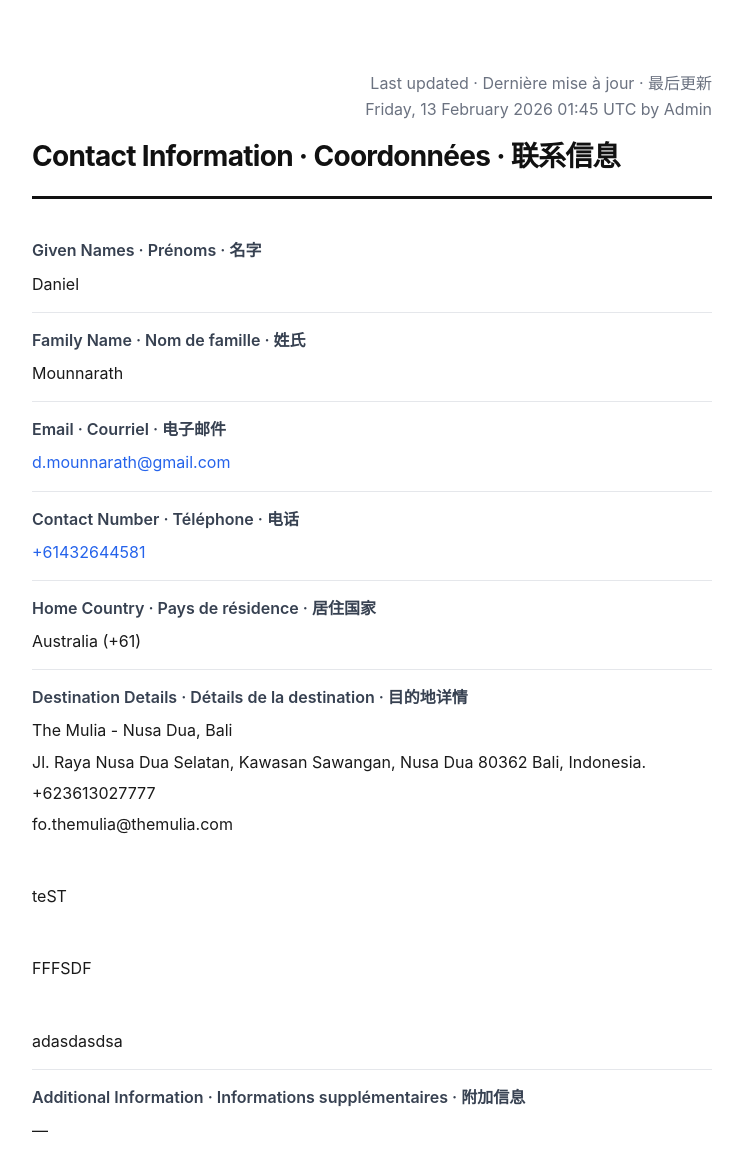
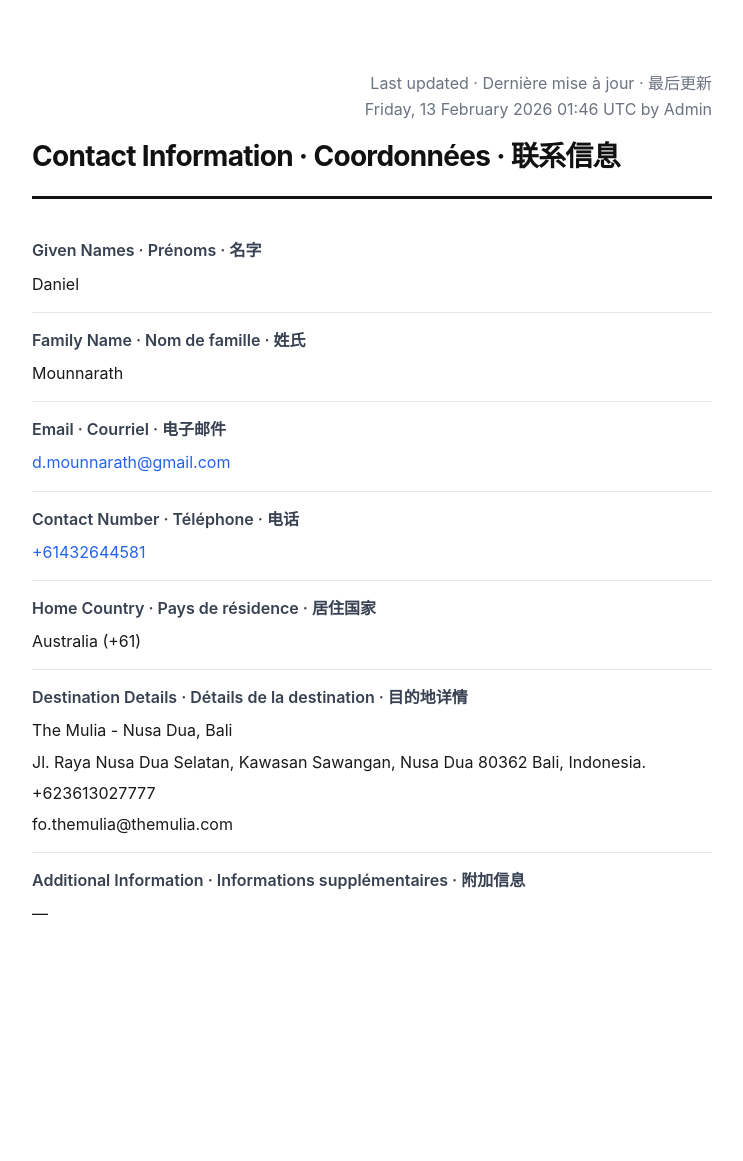
Before and after one commit to deem0u/deem0u.github.io, a plain HTML site: page user/danielmounnarath/danielmounnarath.html in a window 1280 px wide. Shown: the whole page, without its empty margins (268-1011 px from the left). After the commit the page ends 1014 px from the top, so only its background shows below. Drawn offline with Linux system fonts and the light colour scheme; no server answers.

Commit message:
Update contact: danielmounnarath (admin)

```diff
--- a/user/danielmounnarath/danielmounnarath.html
+++ b/user/danielmounnarath/danielmounnarath.html
@@ -11,14 +11,14 @@
 <body>
 <div id="site-lockdown-overlay" style="display:none;position:fixed;inset:0;background:#fff;z-index:9999;align-items:center;justify-content:center;flex-direction:column;padding:2rem;text-align:center;font-family:'Quicksand',-apple-system,BlinkMacSystemFont,'Segoe UI',Roboto,sans-serif;"><h1 style="font-size:1.5rem;margin-bottom:0.5rem;">Site temporarily unavailable</h1><p style="color:#666;">Please try again later.</p></div>
 <div class="container">
-<div class="last-updated-block"><span class="last-updated-titles">Last updated · Dernière mise à jour · 最后更新</span><span class="last-updated-display" data-timestamp="2026-02-13T01:45:53.376Z" data-updated-by="admin">?</span></div>
+<div class="last-updated-block"><span class="last-updated-titles">Last updated · Dernière mise à jour · 最后更新</span><span class="last-updated-display" data-timestamp="2026-02-13T01:46:25.360Z" data-updated-by="admin">?</span></div>
 <h1>Contact Information · Coordonnées · 联系信息</h1>
 <div class="info"><span class="label">Given Names · Prénoms · 名字</span><span class="value">Daniel</span></div>
 <div class="info"><span class="label">Family Name · Nom de famille · 姓氏</span><span class="value">Mounnarath</span></div>
 <div class="info"><span class="label">Email · Courriel · 电子邮件</span><span class="value"><a href="mailto:d.mounnarath@gmail.com">d.mounnarath@gmail.com</a></span></div>
 <div class="info"><span class="label">Contact Number · Téléphone · 电话</span><span class="value"><a href="tel:+61432644581">+61432644581</a></span></div>
 <div class="info"><span class="label">Home Country · Pays de résidence · 居住国家</span><span class="value">Australia (+61)</span></div>
-<div class="info"><span class="label">Destination Details · Détails de la destination · 目的地详情</span><div class="dest-details"><span class="dest-name">The Mulia - Nusa Dua, Bali</span><span class="dest-from"></span><span class="dest-to"></span><span>Jl. Raya Nusa Dua Selatan, Kawasan Sawangan, Nusa Dua 80362 Bali, Indonesia.</span><span>+623613027777</span><span>fo.themulia@themulia.com</span></div><hr class="dest-sep"><div class="dest-details"><span class="dest-name">teST</span><span class="dest-from"></span><span class="dest-to"></span><span></span><span></span><span></span></div><hr class="dest-sep"><div class="dest-details"><span class="dest-name">FFFSDF</span><span class="dest-from"></span><span class="dest-to"></span><span></span><span></span><span></span></div><hr class="dest-sep"><div class="dest-details"><span class="dest-name">adasdasdsa</span><span class="dest-from"></span><span class="dest-to"></span><span></span><span></span><span></span></div></div>
+<div class="info"><span class="label">Destination Details · Détails de la destination · 目的地详情</span><div class="dest-details"><span class="dest-name">The Mulia - Nusa Dua, Bali</span><span class="dest-from"></span><span class="dest-to"></span><span>Jl. Raya Nusa Dua Selatan, Kawasan Sawangan, Nusa Dua 80362 Bali, Indonesia.</span><span>+623613027777</span><span>fo.themulia@themulia.com</span></div></div>
 <div class="info additional-info"><span class="label">Additional Information · Informations supplémentaires · 附加信息</span><span class="value">—</span></div>
 </div>
 
```
